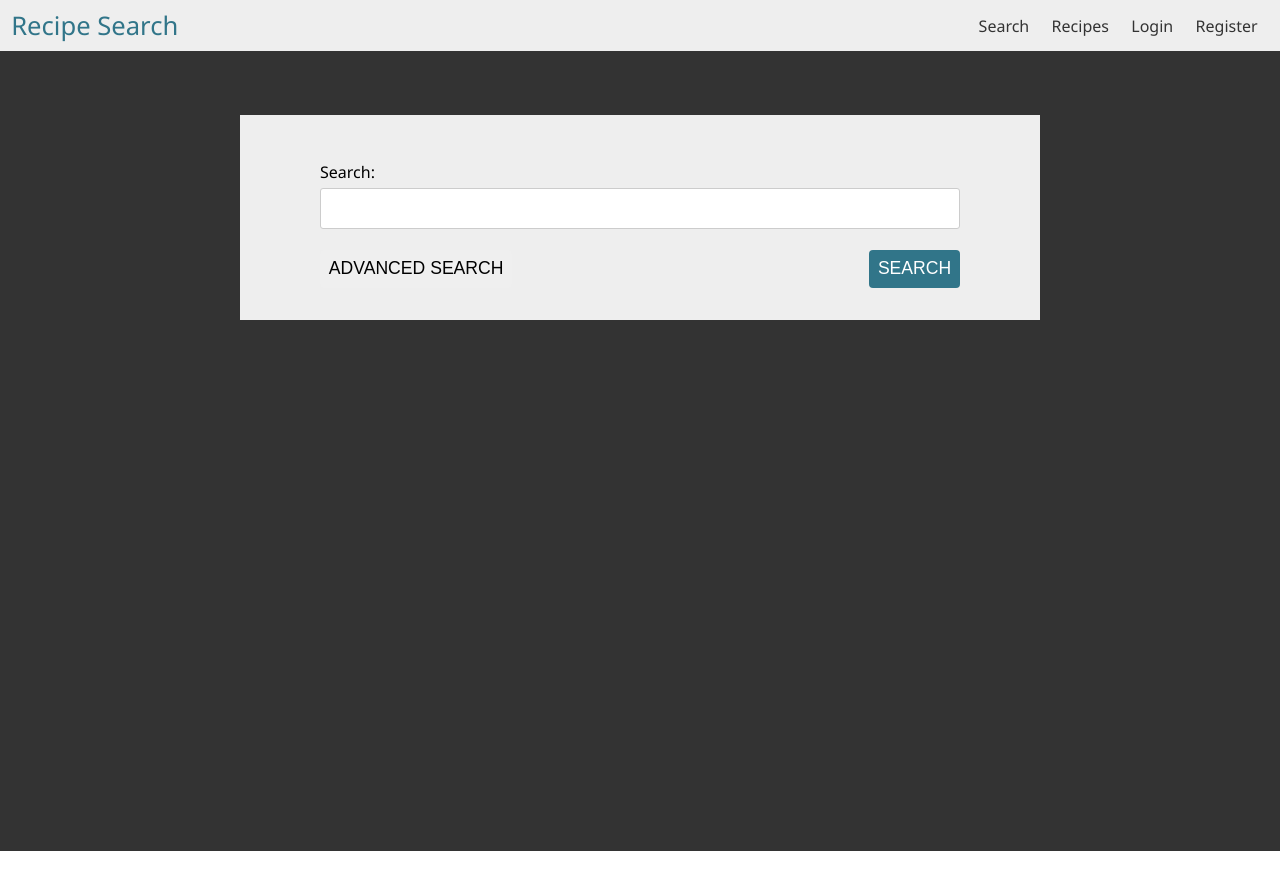
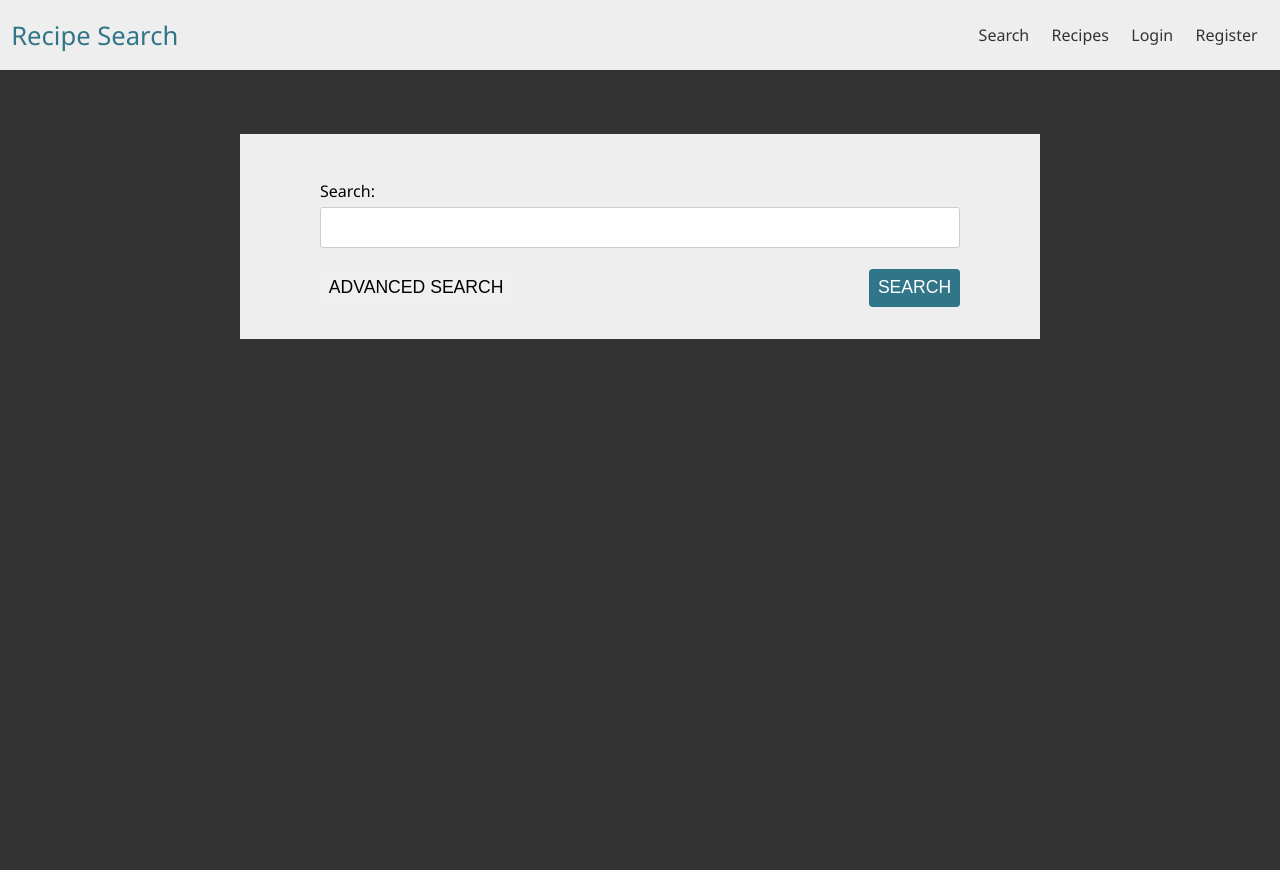
Before and after one commit to HoangNguyen-CA/cooking-recipe-app, a React (Create React App) app in the folder client/: page / in a window 1280 px wide. Built offline with nearby package versions, Linux system fonts and the light colour scheme; no server answers.

Commit message:
Refactored Navbar + Navbar components file structure, added prop-types to NavLinks component. Fixed some styling bugs in navbar.

```diff
--- /dev/null
+++ b/client/src/components/Navigation/NavLinks.js
@@ -0,0 +1,183 @@
+import React from 'react';
+import styled from 'styled-components';
+import Backdrop from '../UI/Backdrop/Backdrop';
+
+import PropTypes from 'prop-types';
+
+const MobileBackdrop = styled(Backdrop)`
+  @media ${({ theme }) => theme.breakpoints.tablet} {
+    display: none;
+  }
+`;
+
+const Burger = styled.div`
+  cursor: pointer;
+  display: block;
+
+  & div {
+    height: 3px;
+    width: 25px;
+    margin: 4px;
+    border-radius: 100px;
+    background-color: black;
+  }
+
+  @media ${({ theme }) => theme.breakpoints.tablet} {
+    display: none;
+  }
+`;
+
+const Container = styled.div`
+  display: flex;
+  flex-direction: column;
+  justify-content: flex-start;
+  align-items: center;
+
+  position: fixed;
+  top: 0;
+  right: 0;
+
+  min-height: auto;
+  height: 100vh;
+  z-index: 500;
+
+  background-color: ${(props) => props.theme.colors.light};
+
+  overflow: auto;
+
+  font-size: 1.2rem;
+  width: 12em;
+  max-width: 50vw;
+  transform: ${(props) => (props.open ? 'translateX(0%)' : 'translateX(100%)')};
+
+  transition: 0.2s transform ease-out;
+
+  @media ${({ theme }) => theme.breakpoints.tablet} {
+    position: static;
+    flex-direction: row;
+    font-size: 1rem;
+    z-index: 0;
+
+    height: auto;
+    max-height: none;
+    max-width: none;
+
+    width: auto;
+
+    background-color: transparent;
+    transform: translateX(0%);
+    transition: none;
+  }
+`;
+
+const NavLink = styled.a`
+  cursor: pointer;
+  padding: 1em 0;
+  text-align: center;
+
+  color: ${(props) => props.theme.colors.dark};
+  font-weight: 600;
+
+  &:hover {
+    background-color: ${(props) => props.theme.colors.darkerLight};
+  }
+
+  @media ${({ theme }) => theme.breakpoints.tablet} {
+    margin: 0 0.7em;
+
+    width: auto;
+    font-weight: 500;
+
+    &:hover {
+      background-color: transparent;
+      text-decoration: underline;
+    }
+  }
+`;
+
+const NavLabel = styled.p`
+  display: block;
+  padding: 1em 0;
+  text-align: center;
+  color: ${(props) => props.theme.colors.dark};
+
+  text-transform: uppercase;
+
+  @media ${({ theme }) => theme.breakpoints.tablet} {
+    margin: 0 0.7em;
+    padding: 0;
+  }
+`;
+
+const Emphasis = styled.span`
+  color: ${(props) => props.theme.colors.primary};
+  font-weight: 600;
+`;
+
+const NavLinks = ({
+  isAuthenticated,
+  user,
+  handleToSearch,
+  handleToFavorites,
+  handleToRecipes,
+  handleLoginOpen,
+  handleRegisterOpen,
+  logout,
+  open,
+  toggleOpen,
+}) => {
+  let navLinks;
+  if (isAuthenticated) {
+    navLinks = (
+      <>
+        <Container open={open}>
+          <NavLabel>
+            Logged in as <Emphasis>{user ? user.name : null}</Emphasis>{' '}
+          </NavLabel>
+          <NavLink onClick={handleToSearch}>Search</NavLink>
+          <NavLink onClick={handleToRecipes}>Recipes</NavLink>
+          <NavLink onClick={handleToFavorites}>Favorites</NavLink>
+          <NavLink onClick={logout}>Logout</NavLink>
+        </Container>
+      </>
+    );
+  } else {
+    navLinks = (
+      <>
+        <Container open={open}>
+          <NavLink onClick={handleToSearch}>Search</NavLink>
+          <NavLink onClick={handleToRecipes}>Recipes</NavLink>
+
+          <NavLink onClick={handleLoginOpen}>Login</NavLink>
+          <NavLink onClick={handleRegisterOpen}>Register</NavLink>
+        </Container>
+      </>
+    );
+  }
+  return (
+    <>
+      <MobileBackdrop show={open} clicked={toggleOpen}></MobileBackdrop>
+      {navLinks}
+      <Burger onClick={toggleOpen}>
+        <div></div>
+        <div></div>
+        <div></div>
+      </Burger>
+    </>
+  );
+};
+
+NavLinks.propTypes = {
+  isAuthenticated: PropTypes.bool,
+  user: PropTypes.object,
+  handleToSearch: PropTypes.func.isRequired,
+  handleToFavorites: PropTypes.func.isRequired,
+  handleToRecipes: PropTypes.func.isRequired,
+  handleLoginOpen: PropTypes.func.isRequired,
+  handleRegisterOpen: PropTypes.func.isRequired,
+  logout: PropTypes.func.isRequired,
+  open: PropTypes.bool.isRequired,
+  toggleOpen: PropTypes.func.isRequired,
+};
+
+export default NavLinks;
--- a/client/src/components/Navigation/NavLinks/NavLink/NavLabel.js
+++ /dev/null
@@ -1,17 +0,0 @@
-import styled from 'styled-components';
-
-const NavLabel = styled.p`
-  flex-shrink: 0;
-  display: block;
-  padding: 1em 0;
-  text-align: center;
-
-  text-transform: uppercase;
-
-  @media ${({ theme }) => theme.breakpoints.tablet} {
-    margin: 0 0.7em;
-    padding: 0;
-  }
-`;
-
-export default NavLabel;
--- a/client/src/components/Navigation/NavLinks/NavLink/NavLink.js
+++ /dev/null
@@ -1,29 +0,0 @@
-import styled from 'styled-components';
-
-const NavLink = styled.a`
-  cursor: pointer;
-
-  padding: 1em 0;
-  width: 100%;
-  text-align: center;
-  color: ${(props) => props.theme.colors.dark};
-  font-weight: 600;
-
-  &:hover {
-    background-color: ${(props) => props.theme.colors.darkerLight};
-  }
-
-  @media ${({ theme }) => theme.breakpoints.tablet} {
-    margin: 0 0.7em;
-    padding: 0;
-
-    width: auto;
-    font-weight: 500;
-
-    &:hover {
-      background-color: transparent;
-    }
-  }
-`;
-
-export default NavLink;
--- a/client/src/components/Navigation/NavLinks/NavLinks.js
+++ /dev/null
@@ -1,107 +0,0 @@
-import React from 'react';
-import styled from 'styled-components';
-
-import NavLink from './NavLink/NavLink';
-import NavLabel from './NavLink/NavLabel';
-
-const Burger = styled.div`
-  cursor: pointer;
-  display: block;
-
-  & div {
-    height: 0.25em;
-    width: 1.7em;
-    margin: 0.3em;
-    background-color: black;
-  }
-
-  @media ${({ theme }) => theme.breakpoints.tablet} {
-    display: none;
-  }
-`;
-
-const StyledNavLinks = styled.div`
-  display: flex;
-  flex-direction: column;
-  justify-content: flex-start;
-
-  position: fixed;
-  top: 0;
-  right: 0;
-  z-index: 1000;
-
-  min-height: auto;
-  height: 100vh;
-
-  background-color: ${(props) => props.theme.colors.light};
-
-  overflow: auto;
-
-  font-size: 1.2rem;
-  width: 12em;
-  max-width: 50vw;
-  transform: ${(props) => (props.open ? 'translateX(0%)' : 'translateX(100%)')};
-
-  transition: 0.2s ease-out;
-
-  @media ${({ theme }) => theme.breakpoints.tablet} {
-    position: static;
-    flex-direction: row;
-    font-size: 1rem;
-
-    height: auto;
-    max-height: none;
-
-    width: auto;
-    max-width: none;
-
-    background-color: transparent;
-    transform: translateX(0%);
-    transition: none;
-  }
-`;
-
-const Emphasis = styled.span`
-  color: ${(props) => props.theme.colors.primary};
-  font-weight: 600;
-`;
-
-const NavLinks = (props) => {
-  let navLinks;
-  if (props.isAuthenticated) {
-    navLinks = (
-      <StyledNavLinks open={props.open}>
-        <NavLabel>
-          Logged in as{' '}
-          <Emphasis>{props.user ? props.user.name : null}</Emphasis>{' '}
-        </NavLabel>
-        <NavLink onClick={props.handleToFavorites}>Favorites</NavLink>
-        <NavLink onClick={props.handleToSearch}>Search</NavLink>
-        <NavLink onClick={props.handleToRecipes}>Recipes</NavLink>
-        <NavLink onClick={props.logout}>Logout</NavLink>
-      </StyledNavLinks>
-    );
-  } else {
-    navLinks = (
-      <StyledNavLinks open={props.open}>
-        <NavLink onClick={props.handleToSearch}>Search</NavLink>
-        <NavLink onClick={props.handleToRecipes}>Recipes</NavLink>
-
-        <NavLink onClick={props.handleLoginOpen}>Login</NavLink>
-        <NavLink onClick={props.handleRegisterOpen}>Register</NavLink>
-      </StyledNavLinks>
-    );
-  }
-  return (
-    <>
-      {navLinks}
-      <Burger onClick={props.toggleOpen}>
-        <div></div>
-        <div></div>
-        <div></div>
-      </Burger>
-    </>
-  );
-};
-
-export default NavLinks;
--- a/client/src/components/Recipes/Recipe/RecipeModal/RecipeModal.js
+++ b/client/src/components/Recipes/Recipe/RecipeModal/RecipeModal.js
@@ -1,7 +1,7 @@
 import React from 'react';
 import Modal from '../../../UI/Modal/Modal';
 import styled from 'styled-components';
-import ModalHeader from '../../../UI/Modal/ModalHeader/ModalHeader';
+import { ModalHeader } from '../../../UI/Modal/Modal';
 
 const StyledModal = styled(Modal)`
   max-width: 600px;
--- a/client/src/components/UI/Modal/Modal.js
+++ b/client/src/components/UI/Modal/Modal.js
@@ -9,7 +9,7 @@ const StyledModal = styled.div`
   position: fixed;
   left: 50%;
   top: 50%;
-  z-index: 500;
+  z-index: 1000;
 
   width: 70%;
   border-radius: 5px;
@@ -31,4 +31,11 @@ const Modal = (props) => {
   );
 };
 
+export const ModalHeader = styled.h2`
+  font-size: 2.2rem;
+  font-weight: 600;
+  margin-bottom: 0.5em;
+  text-align: center;
+`;
+
 export default Modal;
--- a/client/src/components/UI/Modal/ModalHeader/ModalHeader.js
+++ /dev/null
@@ -1,10 +0,0 @@
-import styled from 'styled-components';
-
-const ModalHeader = styled.h2`
-  font-size: 2.2rem;
-  font-weight: 600;
-  margin-bottom: 0.5em;
-  text-align: center;
-`;
-
-export default ModalHeader;
--- a/client/src/containers/Auth/LoginModal.js
+++ b/client/src/containers/Auth/LoginModal.js
@@ -2,12 +2,11 @@ import React, { useState } from 'react';
 import { connect } from 'react-redux';
 import styled from 'styled-components';
 
-import Modal from '../../components/UI/Modal/Modal';
+import Modal, { ModalHeader } from '../../components/UI/Modal/Modal';
 import ErrorDiv from '../../components/Error/ErrorDiv';
 
 import Button from '../../components/UI/Button/Button';
 
-import ModalHeader from '../../components/UI/Modal/ModalHeader/ModalHeader';
 import Spinner from '../../components/UI/Spinner/Spinner';
 
 import FormInputs from '../../components/Forms/FormInputs';
--- a/client/src/containers/Auth/RegisterModal.js
+++ b/client/src/containers/Auth/RegisterModal.js
@@ -1,8 +1,8 @@
 import React, { useState } from 'react';
 import styled from 'styled-components';
 import { connect } from 'react-redux';
-import Modal from '../../components/UI/Modal/Modal';
-import ModalHeader from '../../components/UI/Modal/ModalHeader/ModalHeader';
+import Modal, { ModalHeader } from '../../components/UI/Modal/Modal';
+
 import Button from '../../components/UI/Button/Button';
 import Spinner from '../../components/UI/Spinner/Spinner';
 
--- a/client/src/containers/Navbar/Navbar.js
+++ b/client/src/containers/Navbar/Navbar.js
@@ -1,13 +1,13 @@
 import React, { Component } from 'react';
 import { connect } from 'react-redux';
-import styled from 'styled-components';
 import { withRouter } from 'react-router-dom';
 
 import LoginModal from '../Auth/LoginModal';
 import RegisterModal from '../Auth/RegisterModal';
 
-import NavLinks from '../../components/Navigation/NavLinks/NavLinks';
-import Backdrop from '../../components/UI/Backdrop/Backdrop';
+import styled from 'styled-components';
+
+import NavLinks from '../../components/Navigation/NavLinks';
 
 import {
   login,
@@ -16,7 +16,7 @@ import {
   clearAuthErrors,
 } from '../../store/slices/authSlice.js';
 
-const StyledNavbar = styled.div`
+const Container = styled.div`
   display: flex;
   justify-content: space-between;
   align-items: center;
@@ -29,12 +29,6 @@ const Title = styled.h1`
   display: block;
   color: ${(props) => props.theme.colors.primary};
   font-weight: 500;
-`;
-
-const MobileBackdrop = styled(Backdrop)`
-  @media ${({ theme }) => theme.breakpoints.tablet} {
-    display: none;
-  }
 `;
 
 export class Navbar extends Component {
@@ -78,13 +72,6 @@ export class Navbar extends Component {
     this.handleLinksClose();
   };
 
-  static getDerivedStateFromProps(props) {
-    if (props.isAuthenticated) {
-      return { loginOpen: false, registerOpen: false };
-    }
-    return {};
-  }
-
   handleLinksToggle = () => {
     this.setState((prevState) => {
       return { linksOpen: !prevState.linksOpen };
@@ -95,14 +82,15 @@ export class Navbar extends Component {
     this.setState({ linksOpen: false });
   };
 
+  static getDerivedStateFromProps(props) {
+    if (props.isAuthenticated) {
+      return { loginOpen: false, registerOpen: false };
+    }
+    return {};
+  }
   render() {
     return (
       <>
-        <MobileBackdrop
-          show={this.state.linksOpen}
-          clicked={this.handleLinksToggle}
-        ></MobileBackdrop>
-
         <LoginModal
           show={this.state.loginOpen}
           handleLoginClose={this.handleLoginClose}
@@ -113,8 +101,7 @@ export class Navbar extends Component {
           handleRegisterClose={this.handleRegisterClose}
           register={this.props.register}
         ></RegisterModal>
-
-        <StyledNavbar>
+        <Container>
           <Title>Recipe Search</Title>
           <NavLinks
             open={this.state.linksOpen}
@@ -128,7 +115,7 @@ export class Navbar extends Component {
             handleToRecipes={this.handleToRecipes}
             handleToFavorites={this.handleToFavorites}
           ></NavLinks>
-        </StyledNavbar>
+        </Container>
       </>
     );
   }
```
Also changed, not shown: client/src/components/UI/Backdrop/Backdrop.js (+3 -6 lines).
